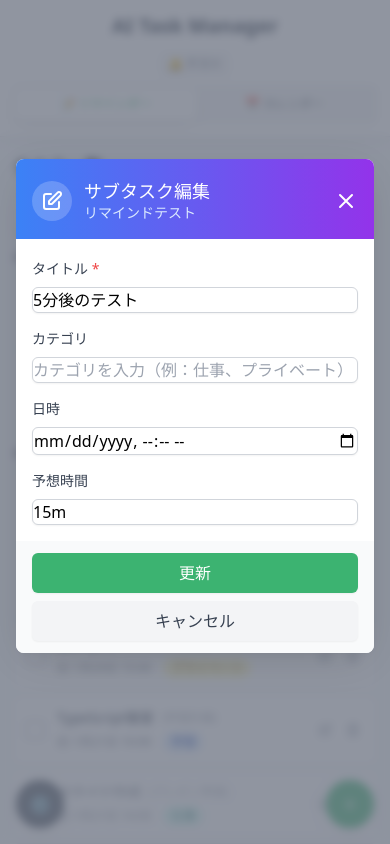
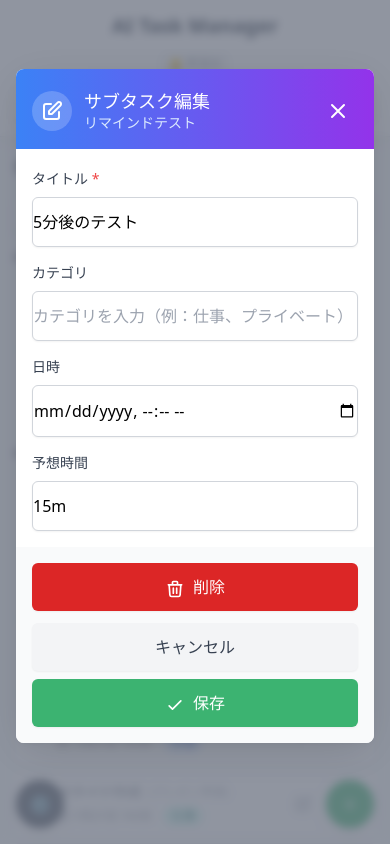
Before and after one commit to shutakabeya/ai-task-manager, a Next.js app: page / in a window 390 px wide. Both pictures are taken after a click on the button 325 px from the left and 312 px from the top of the page. Shown: the top 844 px of the page. Built offline with nearby package versions, Linux system fonts and the light colour scheme.

Commit message:
Improve task and subtask edit/delete functionality with mobile-friendly UI

```diff
--- a/src/components/TaskEditModal.tsx
+++ b/src/components/TaskEditModal.tsx
@@ -1,20 +1,22 @@
 'use client'
 
 import { useState, useEffect } from 'react'
-import { Task, SubTask } from '../types/task'
+import { Task, Subtask } from '../types/task'
 import { useTaskStore } from '../types/taskStore'
 import { toast } from 'react-toastify'
 
 interface TaskEditModalProps {
   task: Task | null
-  subtask: { task: Task; subtask: SubTask } | null
+  subtask: { task: Task; subtask: Subtask } | null
   isOpen: boolean
   onClose: () => void
 }
 
 export default function TaskEditModal({ task, subtask, isOpen, onClose }: TaskEditModalProps) {
-  const { updateTask, updateSubtask } = useTaskStore()
+  const { updateTask, updateSubtask, deleteTask, deleteSubtask } = useTaskStore()
   const [isSubmitting, setIsSubmitting] = useState(false)
+  const [showDeleteConfirm, setShowDeleteConfirm] = useState(false)
+  const [isDeleting, setIsDeleting] = useState(false)
 
   // フォーム状態
   const [formData, setFormData] = useState({
@@ -74,7 +76,7 @@ export default function TaskEditModal({ task, subtask, isOpen, onClose }: TaskEd
         toast.success('タスクを更新しました')
       } else if (subtask) {
         // サブタスク更新
-        const updatedSubtask: SubTask = {
+        const updatedSubtask: Subtask = {
           ...subtask.subtask,
           title: formData.title.trim(),
           category: formData.category || undefined,
@@ -93,6 +95,28 @@ export default function TaskEditModal({ task, subtask, isOpen, onClose }: TaskEd
     }
   }
 
+  const handleDelete = async () => {
+    setIsDeleting(true)
+    try {
+      if (task) {
+        // タスク削除
+        deleteTask(task.id)
+        toast.success('タスクを削除しました')
+      } else if (subtask) {
+        // サブタスク削除
+        deleteSubtask(subtask.task.id, subtask.subtask.id)
+        toast.success('サブタスクを削除しました')
+      }
+      setShowDeleteConfirm(false)
+      onClose()
+    } catch (error) {
+      toast.error('削除に失敗しました')
+      console.error('Delete error:', error)
+    } finally {
+      setIsDeleting(false)
+    }
+  }
+
   const handleInputChange = (field: string, value: string) => {
     setFormData(prev => ({
       ...prev,
@@ -105,7 +129,8 @@ export default function TaskEditModal({ task, subtask, isOpen, onClose }: TaskEd
   const isEditingTask = !!task
   const isEditingSubtask = !!subtask
   const modalTitle = isEditingTask ? 'タスク編集' : 'サブタスク編集'
-  const submitButtonText = isSubmitting ? '更新中...' : '更新'
+  const submitButtonText = isSubmitting ? '更新中...' : '保存'
+  const deleteButtonText = isDeleting ? '削除中...' : '削除'
 
   return (
     <div className="fixed inset-0 z-50 overflow-y-auto">
@@ -116,7 +141,46 @@ export default function TaskEditModal({ task, subtask, isOpen, onClose }: TaskEd
           onClick={onClose}
         />
 
-        {/* モーダルコンテンツ */}
+        {/* 削除確認ダイアログ */}
+        {showDeleteConfirm && (
+          <div className="fixed inset-0 z-60 flex items-center justify-center px-4">
+            <div className="bg-white rounded-lg p-6 max-w-sm w-full mx-4 shadow-xl">
+              <div className="flex items-center mb-4">
+                <div className="flex-shrink-0 flex items-center justify-center h-10 w-10 rounded-full bg-red-100">
+                  <svg className="h-6 w-6 text-red-600" fill="none" viewBox="0 0 24 24" stroke="currentColor">
+                    <path strokeLinecap="round" strokeLinejoin="round" strokeWidth={2} d="M12 9v2m0 4h.01m-6.938 4h13.856c1.54 0 2.502-1.667 1.732-2.5L13.732 4c-.77-.833-1.964-.833-2.732 0L3.732 16.5c-.77.833.192 2.5 1.732 2.5z" />
+                  </svg>
+                </div>
+                <div className="ml-3">
+                  <h3 className="text-lg font-medium text-gray-900">削除の確認</h3>
+                </div>
+              </div>
+              <p className="text-sm text-gray-500 mb-6">
+                {isEditingTask ? 'このタスクを削除しますか？' : 'このサブタスクを削除しますか？'}
+                <br />
+                <span className="font-medium text-red-600">この操作は取り消せません。</span>
+              </p>
+              <div className="flex space-x-3">
+                <button
+                  onClick={() => setShowDeleteConfirm(false)}
+                  disabled={isDeleting}
+                  className="flex-1 px-4 py-2 text-sm font-medium text-gray-700 bg-gray-100 border border-gray-300 rounded-md hover:bg-gray-200 focus:outline-none focus:ring-2 focus:ring-offset-2 focus:ring-gray-500 disabled:opacity-50"
+                >
+                  キャンセル
+                </button>
+                <button
+                  onClick={handleDelete}
+                  disabled={isDeleting}
+                  className="flex-1 px-4 py-2 text-sm font-medium text-white bg-red-600 border border-transparent rounded-md hover:bg-red-700 focus:outline-none focus:ring-2 focus:ring-offset-2 focus:ring-red-500 disabled:opacity-50"
+                >
+                  {deleteButtonText}
+                </button>
+              </div>
+            </div>
+          </div>
+        )}
+
+        {/* メインモーダル */}
         <div className="modal-base inline-block align-bottom bg-white rounded-lg text-left overflow-hidden shadow-strong transform transition-all sm:my-8 sm:align-middle sm:max-w-lg sm:w-full w-full max-h-[90vh] overflow-y-auto animate-scaleIn">
           {/* ヘッダー */}
           <div className="bg-gradient-to-r from-blue-500 to-purple-600 px-4 pt-5 pb-4 sm:p-6 sm:pb-4">
@@ -138,7 +202,7 @@ export default function TaskEditModal({ task, subtask, isOpen, onClose }: TaskEd
               </div>
               <button
                 onClick={onClose}
-                className="text-white hover:text-blue-100 transition-colors flex-shrink-0 ml-3"
+                className="text-white hover:text-blue-100 transition-colors flex-shrink-0 ml-3 p-2"
               >
                 <svg className="h-6 w-6" fill="none" viewBox="0 0 24 24" stroke="currentColor">
                   <path strokeLinecap="round" strokeLinejoin="round" strokeWidth={2} d="M6 18L18 6M6 6l12 12" />
@@ -160,7 +224,7 @@ export default function TaskEditModal({ task, subtask, isOpen, onClose }: TaskEd
                   id="title"
                   value={formData.title}
                   onChange={(e) => handleInputChange('title', e.target.value)}
-                  className="input-base w-full"
+                  className="input-base w-full text-base py-3"
                   placeholder="タスクのタイトルを入力"
                   required
                 />
@@ -176,7 +240,7 @@ export default function TaskEditModal({ task, subtask, isOpen, onClose }: TaskEd
                   id="category"
                   value={formData.category}
                   onChange={(e) => handleInputChange('category', e.target.value)}
-                  className="input-base w-full"
+                  className="input-base w-full text-base py-3"
                   placeholder="カテゴリを入力（例：仕事、プライベート）"
                 />
               </div>
@@ -191,7 +255,7 @@ export default function TaskEditModal({ task, subtask, isOpen, onClose }: TaskEd
                   id="datetime"
                   value={formData.datetime}
                   onChange={(e) => handleInputChange('datetime', e.target.value)}
-                  className="input-base w-full"
+                  className="input-base w-full text-base py-3"
                 />
               </div>
 
@@ -205,7 +269,7 @@ export default function TaskEditModal({ task, subtask, isOpen, onClose }: TaskEd
                   id="estimatedTime"
                   value={formData.estimatedTime}
                   onChange={(e) => handleInputChange('estimatedTime', e.target.value)}
-                  className="input-base w-full"
+                  className="input-base w-full text-base py-3"
                   placeholder="例：1.5h、30m、2時間"
                 />
               </div>
@@ -220,7 +284,7 @@ export default function TaskEditModal({ task, subtask, isOpen, onClose }: TaskEd
                     id="originalText"
                     value={formData.originalText}
                     onChange={(e) => handleInputChange('originalText', e.target.value)}
-                    className="input-base w-full h-24 resize-none"
+                    className="input-base w-full h-24 resize-none text-base py-3"
                     placeholder="元の自然文入力内容"
                     rows={3}
                   />
@@ -230,23 +294,44 @@ export default function TaskEditModal({ task, subtask, isOpen, onClose }: TaskEd
           </form>
 
           {/* アクションボタン */}
-          <div className="bg-gray-50 px-4 py-3 sm:px-6 sm:flex sm:flex-row-reverse sm:space-x-3 sm:space-x-reverse">
+          <div className="bg-gray-50 px-4 py-4 sm:px-6">
+            <div className="flex flex-col space-y-3 sm:flex-row sm:space-y-0 sm:space-x-3 sm:justify-between">
+              {/* 削除ボタン */}
+              <button
+                type="button"
+                onClick={() => setShowDeleteConfirm(true)}
+                disabled={isSubmitting || isDeleting}
+                className="btn-danger w-full sm:w-auto px-6 py-3 text-base font-medium disabled:opacity-50 disabled:cursor-not-allowed"
+              >
+                <svg className="inline-block w-5 h-5 mr-2" fill="none" viewBox="0 0 24 24" stroke="currentColor">
+                  <path strokeLinecap="round" strokeLinejoin="round" strokeWidth={2} d="M19 7l-.867 12.142A2 2 0 0116.138 21H7.862a2 2 0 01-1.995-1.858L5 7m5 4v6m4-6v6m1-10V4a1 1 0 00-1-1h-4a1 1 0 00-1 1v3M4 7h16" />
+                </svg>
+                削除
+              </button>
+
+              {/* 保存・キャンセルボタン */}
+              <div className="flex flex-col space-y-2 sm:flex-row sm:space-y-0 sm:space-x-3">
+                <button
+                  type="button"
+                  onClick={onClose}
+                  disabled={isSubmitting || isDeleting}
+                  className="btn-secondary w-full sm:w-auto px-6 py-3 text-base font-medium disabled:opacity-50 disabled:cursor-not-allowed"
+                >
+                  キャンセル
+                </button>
                 <button
                   type="submit"
                   onClick={handleSubmit}
-              disabled={isSubmitting || !formData.title.trim()}
-              className="btn-primary w-full sm:w-auto mb-2 sm:mb-0 px-4 py-2 disabled:opacity-50 disabled:cursor-not-allowed"
+                  disabled={isSubmitting || isDeleting || !formData.title.trim()}
+                  className="btn-primary w-full sm:w-auto px-6 py-3 text-base font-medium disabled:opacity-50 disabled:cursor-not-allowed"
                 >
+                  <svg className="inline-block w-5 h-5 mr-2" fill="none" viewBox="0 0 24 24" stroke="currentColor">
+                    <path strokeLinecap="round" strokeLinejoin="round" strokeWidth={2} d="M5 13l4 4L19 7" />
+                  </svg>
                   {submitButtonText}
                 </button>
-            <button
-              type="button"
-              onClick={onClose}
-              disabled={isSubmitting}
-              className="btn-secondary w-full sm:w-auto px-4 py-2 disabled:opacity-50 disabled:cursor-not-allowed"
-            >
-              キャンセル
-            </button>
+              </div>
+            </div>
           </div>
         </div>
       </div>
--- a/src/components/TaskListView.tsx
+++ b/src/components/TaskListView.tsx
@@ -3,7 +3,7 @@
 import { useState } from 'react'
 
 import { useTaskStore } from '../types/taskStore'
-import { Task, SubTask } from '../types/task'
+import { Task, Subtask } from '../types/task'
 
 import { DragHandle } from './DragHandle'
 import TaskDetailModal from './TaskDetailModal'
@@ -19,7 +19,7 @@ export default function TaskListView() {
   const [isDetailModalOpen, setIsDetailModalOpen] = useState(false)
   const [isEditModalOpen, setIsEditModalOpen] = useState(false)
   const [editingTask, setEditingTask] = useState<Task | null>(null)
-  const [editingSubtask, setEditingSubtask] = useState<{task: Task, subtask: SubTask} | null>(null)
+  const [editingSubtask, setEditingSubtask] = useState<{task: Task, subtask: Subtask} | null>(null)
 
   const toggleTaskExpansion = (taskId: string) => {
     const newExpanded = new Set(expandedTasks)
@@ -43,7 +43,7 @@ export default function TaskListView() {
     setIsDetailModalOpen(false)
   }
 
-  const handleEditSubtask = (task: Task, subtask: SubTask) => {
+  const handleEditSubtask = (task: Task, subtask: Subtask) => {
     setEditingSubtask({ task, subtask })
     setEditingTask(null)
     setIsEditModalOpen(true)
@@ -346,7 +346,7 @@ export default function TaskListView() {
                       </div>
 
                       {/* アクションボタン */}
-                      <div className="flex items-center space-x-1">
+                      <div className="flex items-center space-x-2">
                         {item.isSubtask && item.parentTaskId && (
                           <>
                             <button
@@ -358,10 +358,10 @@ export default function TaskListView() {
                                   handleEditSubtask(parentTask, subtask)
                                 }
                               }}
-                              className="p-1 text-gray-400 hover:text-blue-600 transition-colors"
+                              className="p-2 text-gray-400 hover:text-blue-600 transition-colors rounded-md hover:bg-blue-50"
                               title="編集"
                             >
-                              <svg className="w-4 h-4" fill="none" stroke="currentColor" viewBox="0 0 24 24">
+                              <svg className="w-5 h-5" fill="none" stroke="currentColor" viewBox="0 0 24 24">
                                 <path strokeLinecap="round" strokeLinejoin="round" strokeWidth={2} d="M11 5H6a2 2 0 00-2 2v11a2 2 0 002 2h11a2 2 0 002-2v-5m-1.414-9.414a2 2 0 112.828 2.828L11.828 15H9v-2.828l8.586-8.586z" />
                               </svg>
                             </button>
@@ -372,10 +372,10 @@ export default function TaskListView() {
                                   handleDeleteSubtask(item.parentTaskId, item.id)
                                 }
                               }}
-                              className="p-1 text-gray-400 hover:text-red-600 transition-colors"
+                              className="p-2 text-gray-400 hover:text-red-600 transition-colors rounded-md hover:bg-red-50"
                               title="削除"
                             >
-                              <svg className="w-4 h-4" fill="none" stroke="currentColor" viewBox="0 0 24 24">
+                              <svg className="w-5 h-5" fill="none" stroke="currentColor" viewBox="0 0 24 24">
                                 <path strokeLinecap="round" strokeLinejoin="round" strokeWidth={2} d="M19 7l-.867 12.142A2 2 0 0116.138 21H7.862a2 2 0 01-1.995-1.858L5 7m5 4v6m4-6v6m1-10V4a1 1 0 00-1-1h-4a1 1 0 00-1 1v3M4 7h16" />
                               </svg>
                             </button>
@@ -481,17 +481,17 @@ export default function TaskListView() {
                   </div>
 
                   {/* アクションボタン */}
-                  <div className="flex items-center space-x-1">
+                  <div className="flex items-center space-x-2">
                     <button
                       onClick={(e) => {
                         e.preventDefault()
                         e.stopPropagation()
                         handleEditTask(task)
                       }}
-                      className="p-1 text-gray-400 hover:text-blue-600 transition-colors"
+                      className="p-2 text-gray-400 hover:text-blue-600 transition-colors rounded-md hover:bg-blue-50"
                       title="編集"
                     >
-                      <svg className="w-4 h-4" fill="none" stroke="currentColor" viewBox="0 0 24 24">
+                      <svg className="w-5 h-5" fill="none" stroke="currentColor" viewBox="0 0 24 24">
                         <path strokeLinecap="round" strokeLinejoin="round" strokeWidth={2} d="M11 5H6a2 2 0 00-2 2v11a2 2 0 002 2h11a2 2 0 002-2v-5m-1.414-9.414a2 2 0 112.828 2.828L11.828 15H9v-2.828l8.586-8.586z" />
                       </svg>
                     </button>
@@ -501,10 +501,10 @@ export default function TaskListView() {
                         e.stopPropagation()
                         handleDeleteTask(task.id)
                       }}
-                      className="p-1 text-gray-400 hover:text-red-600 transition-colors"
+                      className="p-2 text-gray-400 hover:text-red-600 transition-colors rounded-md hover:bg-red-50"
                       title="削除"
                     >
-                      <svg className="w-4 h-4" fill="none" stroke="currentColor" viewBox="0 0 24 24">
+                      <svg className="w-5 h-5" fill="none" stroke="currentColor" viewBox="0 0 24 24">
                         <path strokeLinecap="round" strokeLinejoin="round" strokeWidth={2} d="M19 7l-.867 12.142A2 2 0 0116.138 21H7.862a2 2 0 01-1.995-1.858L5 7m5 4v6m4-6v6m1-10V4a1 1 0 00-1-1h-4a1 1 0 00-1 1v3M4 7h16" />
                       </svg>
                     </button>
@@ -610,16 +610,16 @@ export default function TaskListView() {
                         </div>
 
                         {/* サブタスクアクションボタン */}
-                        <div className="flex items-center space-x-1">
+                        <div className="flex items-center space-x-2">
                           <button
                             onClick={(e) => {
                               e.stopPropagation()
                               handleEditSubtask(task, subtask)
                             }}
-                            className="p-1 text-gray-400 hover:text-blue-600 transition-colors"
+                            className="p-2 text-gray-400 hover:text-blue-600 transition-colors rounded-md hover:bg-blue-50"
                             title="編集"
                           >
-                            <svg className="w-4 h-4" fill="none" stroke="currentColor" viewBox="0 0 24 24">
+                            <svg className="w-5 h-5" fill="none" stroke="currentColor" viewBox="0 0 24 24">
                               <path strokeLinecap="round" strokeLinejoin="round" strokeWidth={2} d="M11 5H6a2 2 0 00-2 2v11a2 2 0 002 2h11a2 2 0 002-2v-5m-1.414-9.414a2 2 0 112.828 2.828L11.828 15H9v-2.828l8.586-8.586z" />
                             </svg>
                           </button>
@@ -628,10 +628,10 @@ export default function TaskListView() {
                               e.stopPropagation()
                               handleDeleteSubtask(task.id, subtask.id)
                             }}
-                            className="p-1 text-gray-400 hover:text-red-600 transition-colors"
+                            className="p-2 text-gray-400 hover:text-red-600 transition-colors rounded-md hover:bg-red-50"
                             title="削除"
                           >
-                            <svg className="w-4 h-4" fill="none" stroke="currentColor" viewBox="0 0 24 24">
+                            <svg className="w-5 h-5" fill="none" stroke="currentColor" viewBox="0 0 24 24">
                               <path strokeLinecap="round" strokeLinejoin="round" strokeWidth={2} d="M19 7l-.867 12.142A2 2 0 0116.138 21H7.862a2 2 0 01-1.995-1.858L5 7m5 4v6m4-6v6m1-10V4a1 1 0 00-1-1h-4a1 1 0 00-1 1v3M4 7h16" />
                             </svg>
                           </button>
--- a/src/types/task.ts
+++ b/src/types/task.ts
@@ -1,4 +1,4 @@
-export type SubTask = {
+export type Subtask = {
   id: string;
   title: string;
   datetime?: string;        // ISO形式
@@ -15,5 +15,5 @@ export type Task = {
   datetime?: string;        // メインタスクの日時（ISO形式）
   estimatedTime?: string;   // メインタスクの予想時間
   originalText: string;     // 元の自然文入力内容
-  subtasks: SubTask[];
+  subtasks: Subtask[];
 };
```
Also changed, not shown: src/components/TaskDetailModal.tsx (+26 -13 lines). Lines whose indentation alone changed are shown as unchanged.
